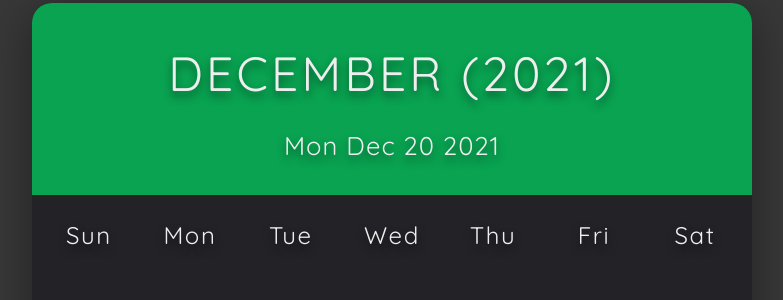
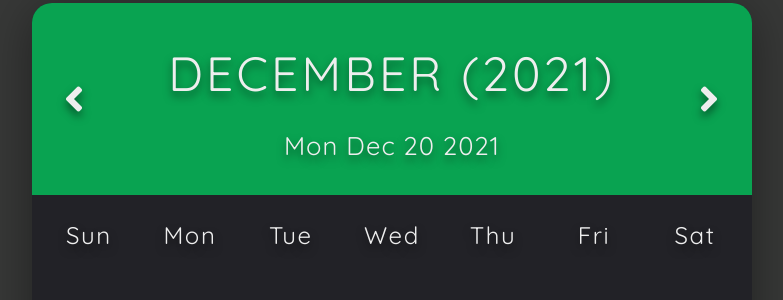
Before and after one commit to AtharvG-124/Atharv-Adrish-Chakshan-2, a PHP site: page /calendar.php in a window 1280 px wide. Shown: the part 79-379 px from the top of the page, without its empty margins (238-1021 px from the left). Run offline with PHP 8.4, Linux system fonts and the light colour scheme; some libraries are stand-ins or nearby versions.

Commit message:
The Arrows Are Back

```diff
--- a/calendar.php
+++ b/calendar.php
@@ -5,7 +5,18 @@
     <meta http-equiv="X-UA-Compatible" content="IE=edge" />
     <meta name="viewport" content="width=device-width, initial-scale=1.0" />
     <link rel="stylesheet" href="css/caladmin.css" />
-
+    <link
+      rel="stylesheet"
+      href="https://cdnjs.cloudflare.com/ajax/libs/font-awesome/5.13.0/css/all.min.css"
+    />
+    <link
+      href="https://fonts.googleapis.com/css2?family=Montserrat:wght@300;400;500;600;700&display=swap"
+      rel="stylesheet"
+    />
+    <link
+      href="https://fonts.googleapis.com/css2?family=Quicksand:wght@300;400;500;600;700&display=swap"
+      rel="stylesheet"
+    />
     <style>
       @import url('https://fonts.googleapis.com/css2?family=Quicksand:wght@400;700&display=swap%27');
     </style>
```
